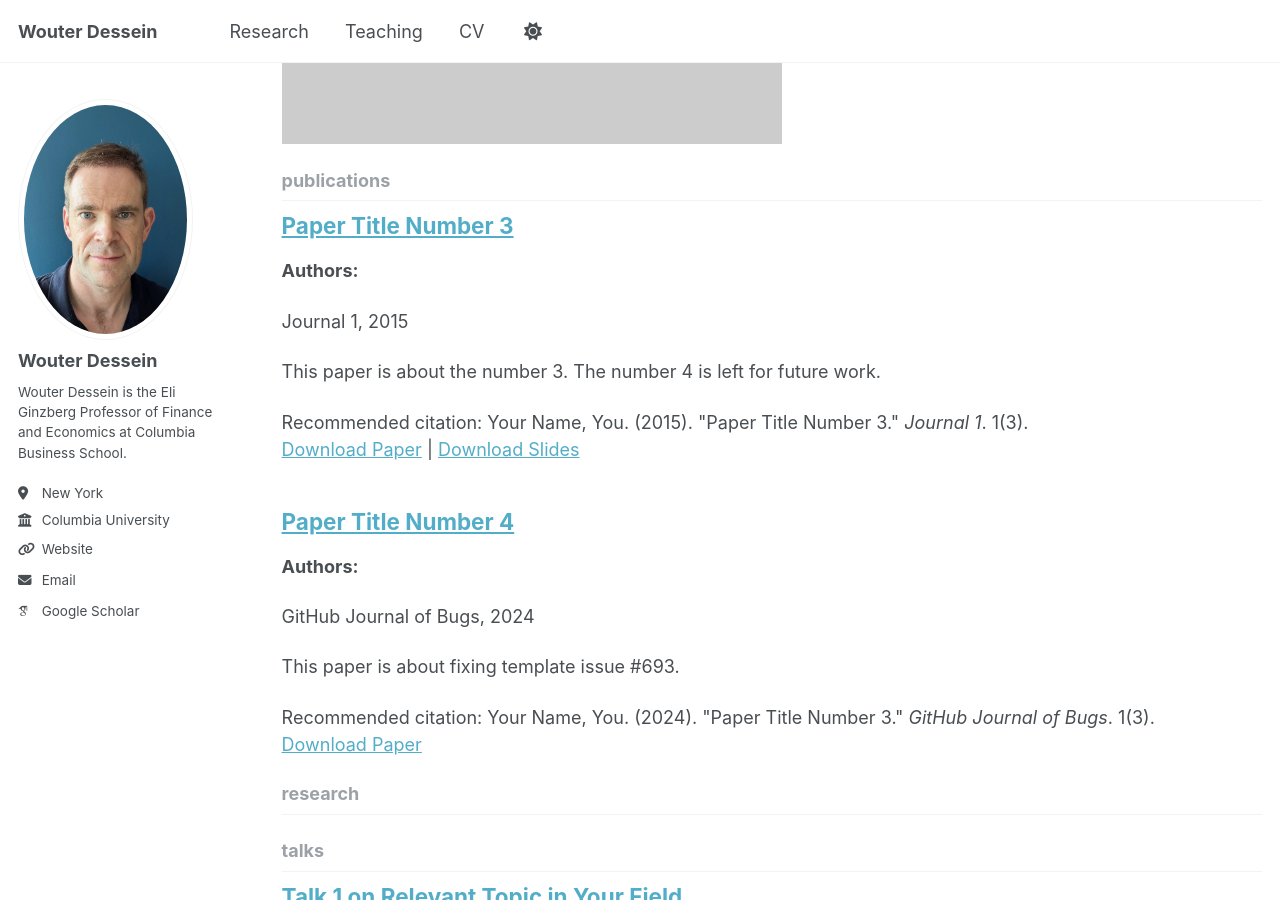
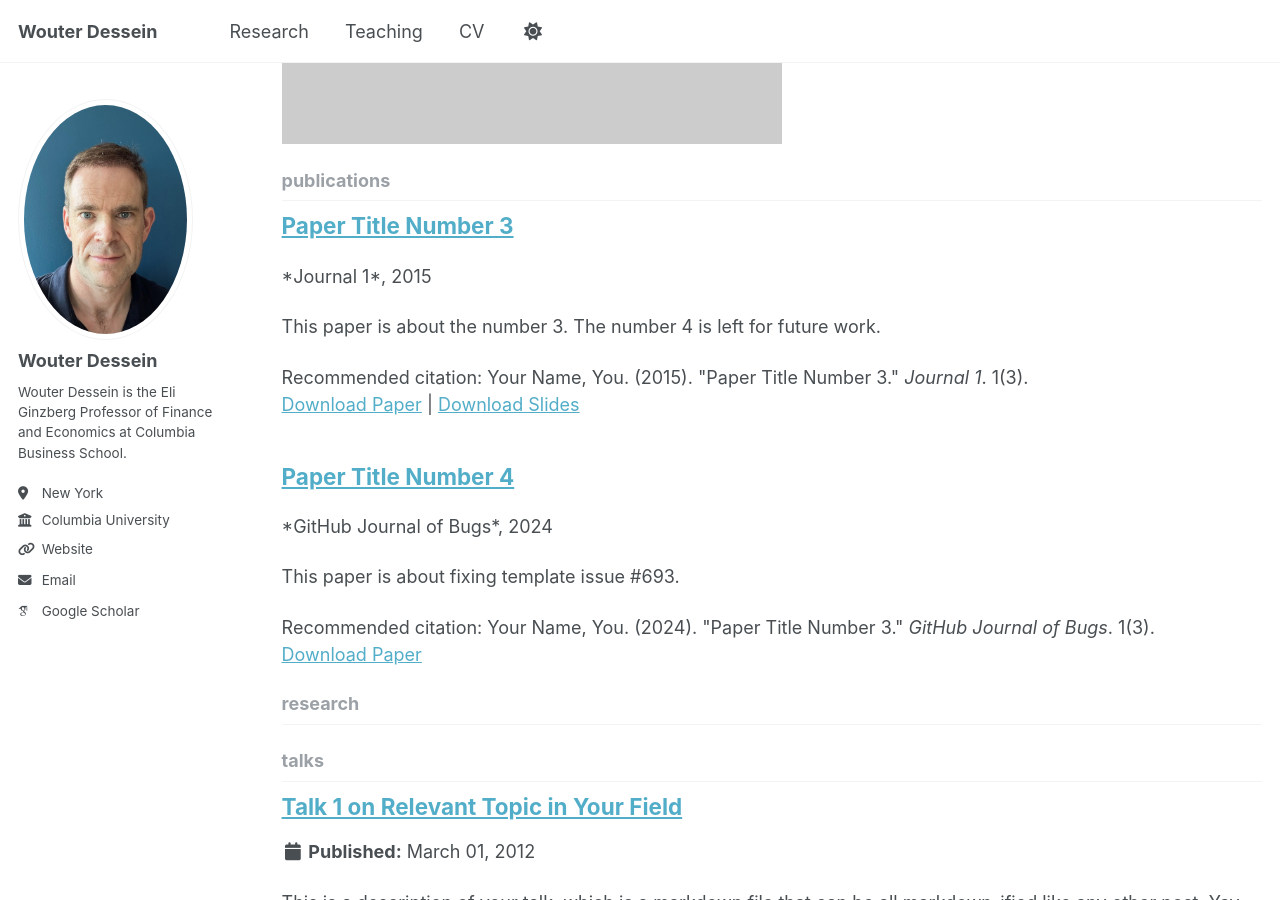
Before and after one commit to wd2179/wd2179.github.io, a Jekyll site: the page built from _pages/collection-archive.html, in a window 1280 px wide and 900 px high, scrolled down 941 px. Built offline with Jekyll 4.4.1, drawn with Linux system fonts in a browser that asks for light colours; some web fonts are replaced.

Commit message:
Update archive-single.html

```diff
--- a/_includes/archive-single.html
+++ b/_includes/archive-single.html
@@ -39,13 +39,13 @@
     {% endif %}
 
 {% if post.collection == 'publications' %}
-    <p><strong>Authors:</strong> {{ post.authors }}</p>
+    <p>{{ post.authors }}</p>
     {% endif %}
 
         {% if post.collection == 'teaching' %}
           <p> {{ post.type }}, <i>{{ post.venue }}</i>, {{ post.date | default: "1900-01-01" | date: "%Y" }} </p>
         {% elsif post.collection == 'publications' %}
-          <p> {{ post.venue }}</i>, {{ post.date | default: "2040-01-01" | date: "%Y" }} </p>
+          <p> *{{ post.venue }}*</i>, {{ post.date | default: "</i> " | date: "%Y" }} </p>
         {% elsif post.date %}
          <p class="page__date"><strong><i class="fa fa-fw fa-calendar" aria-hidden="true"></i> {{ site.data.ui-text[site.locale].date_label | default: "Published:" }}</strong> <time datetime="{{ post.date | default: "1900-01-01" | date_to_xmlschema }}">{{ post.date | default: "1900-01-01" | date: "%B %d, %Y" }}</time></p>
         {% endif %}
```
